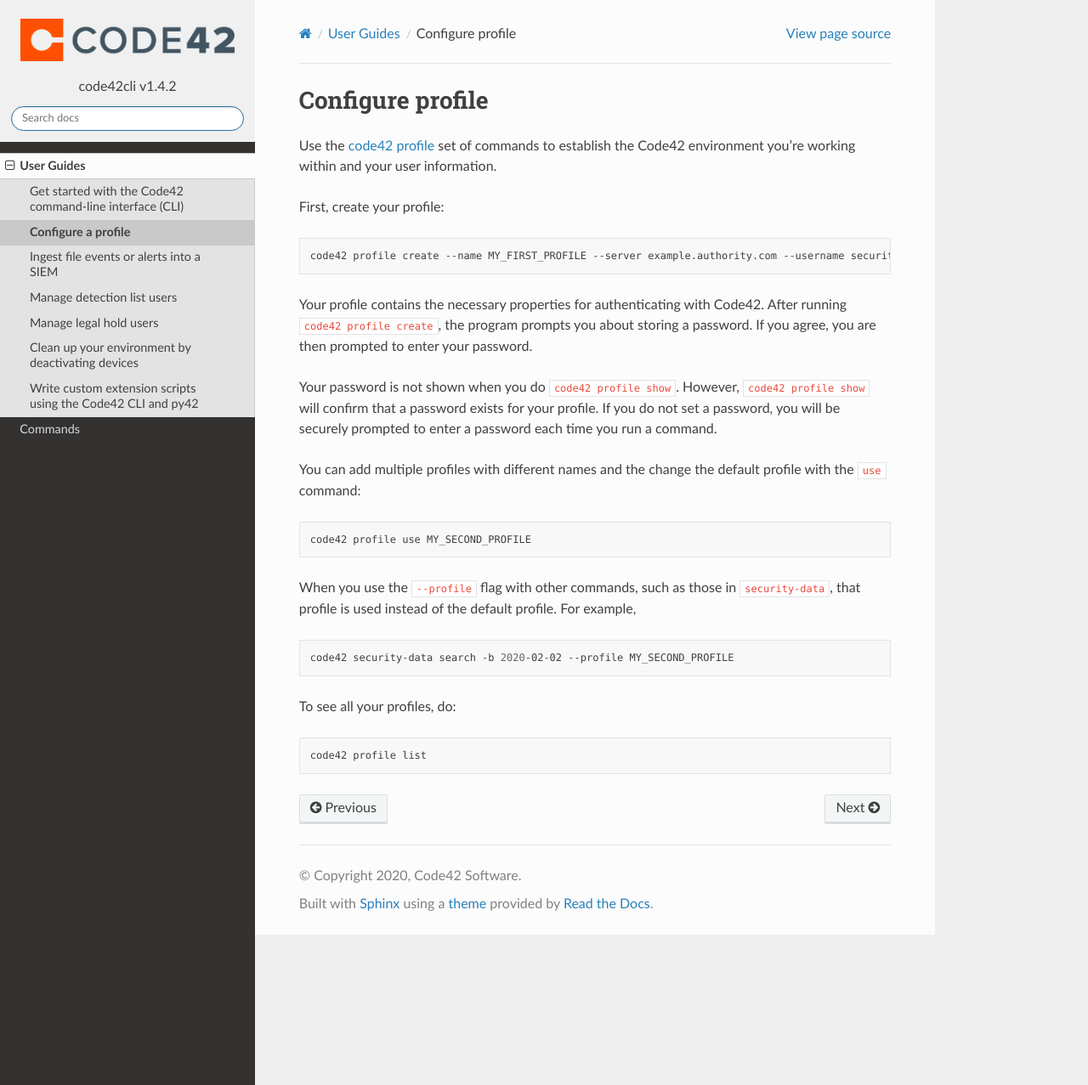
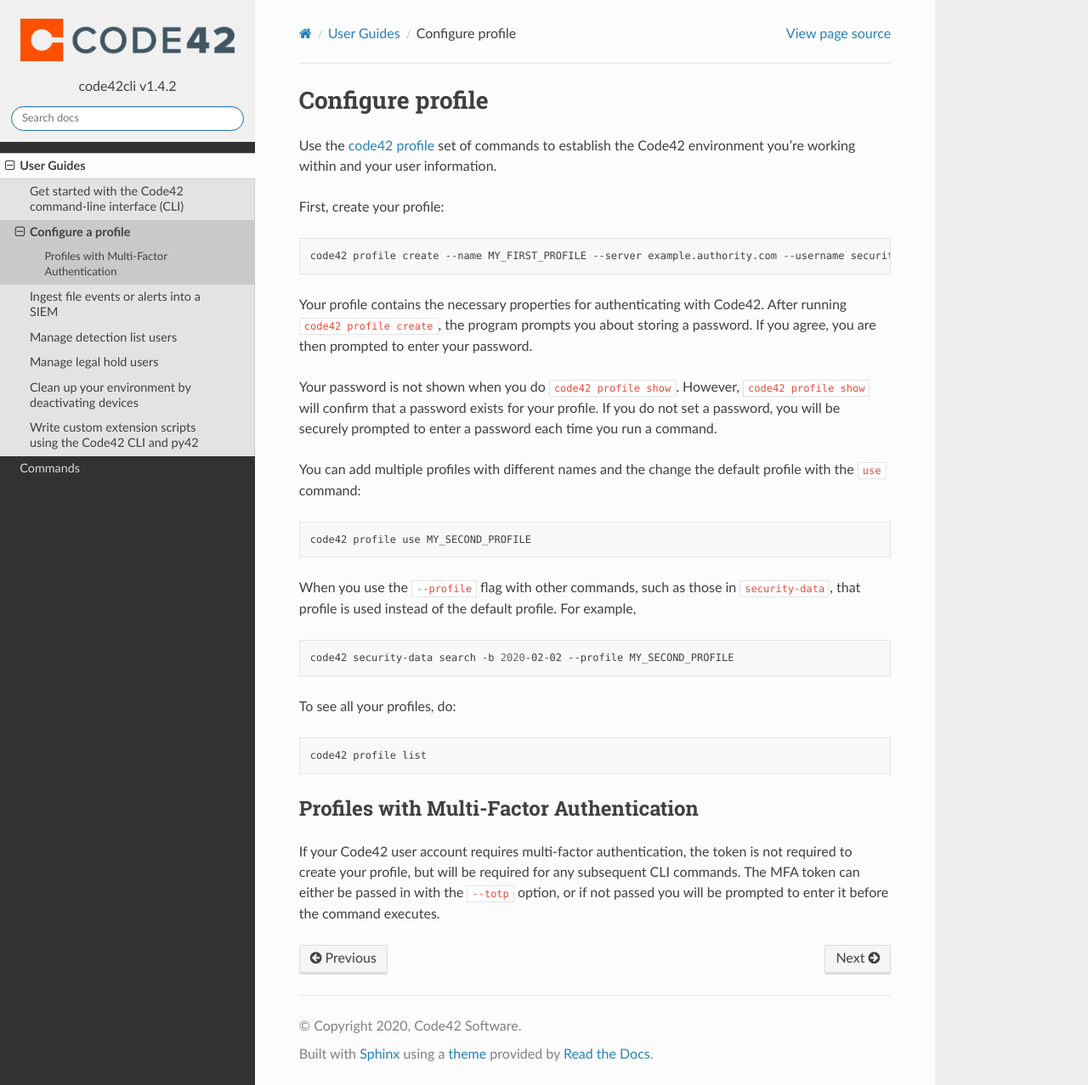
Before and after one commit to code42/code42cli, a Sphinx documentation site: the page built from docs/userguides/profile.md, in a window 1280 px wide and 1277 px high. Shown: the whole window at 85% size. Built offline with Sphinx 7.4.7 and the Read the Docs theme 2.0.0, drawn with Linux system fonts in a browser that asks for light colours.

Commit message:
Changelog and user guides

````diff
--- a/docs/userguides/profile.md
+++ b/docs/userguides/profile.md
@@ -33,3 +33,9 @@
 ```bash
 code42 profile list
 ```
+
+## Profiles with Multi-Factor Authentication
+
+If your Code42 user account requires multi-factor authentication, the token is not required to create your profile, but
+will be required for any subsequent CLI commands. The MFA token can either be passed in with the `--totp` option, or if
+not passed you will be prompted to enter it before the command executes.
````
Also changed, not shown: CHANGELOG.md (+6 -0 lines), docs/userguides/gettingstarted.md (+7 -1 lines).
